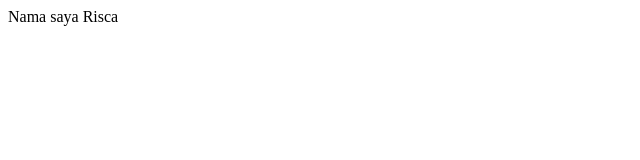
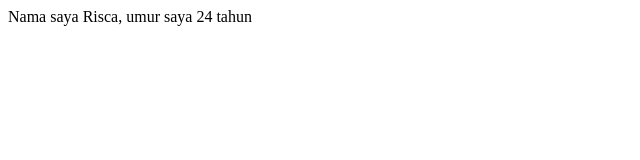
Before and after one commit to riscanovita/new-project-laravel, a plain HTML site: page index.html in a window 1280 px wide. Shown: the whole page, without its empty margins (0-640 px from the left). Drawn offline with Linux system fonts and the light colour scheme.

Commit message:
add umur

```diff
--- a/index.html
+++ b/index.html
@@ -4,6 +4,6 @@
 	<title>HALO</title>
 </head>
 <body>
-	Nama saya Risca
+	Nama saya Risca, umur saya 24 tahun
 </body>
 </html>
```
